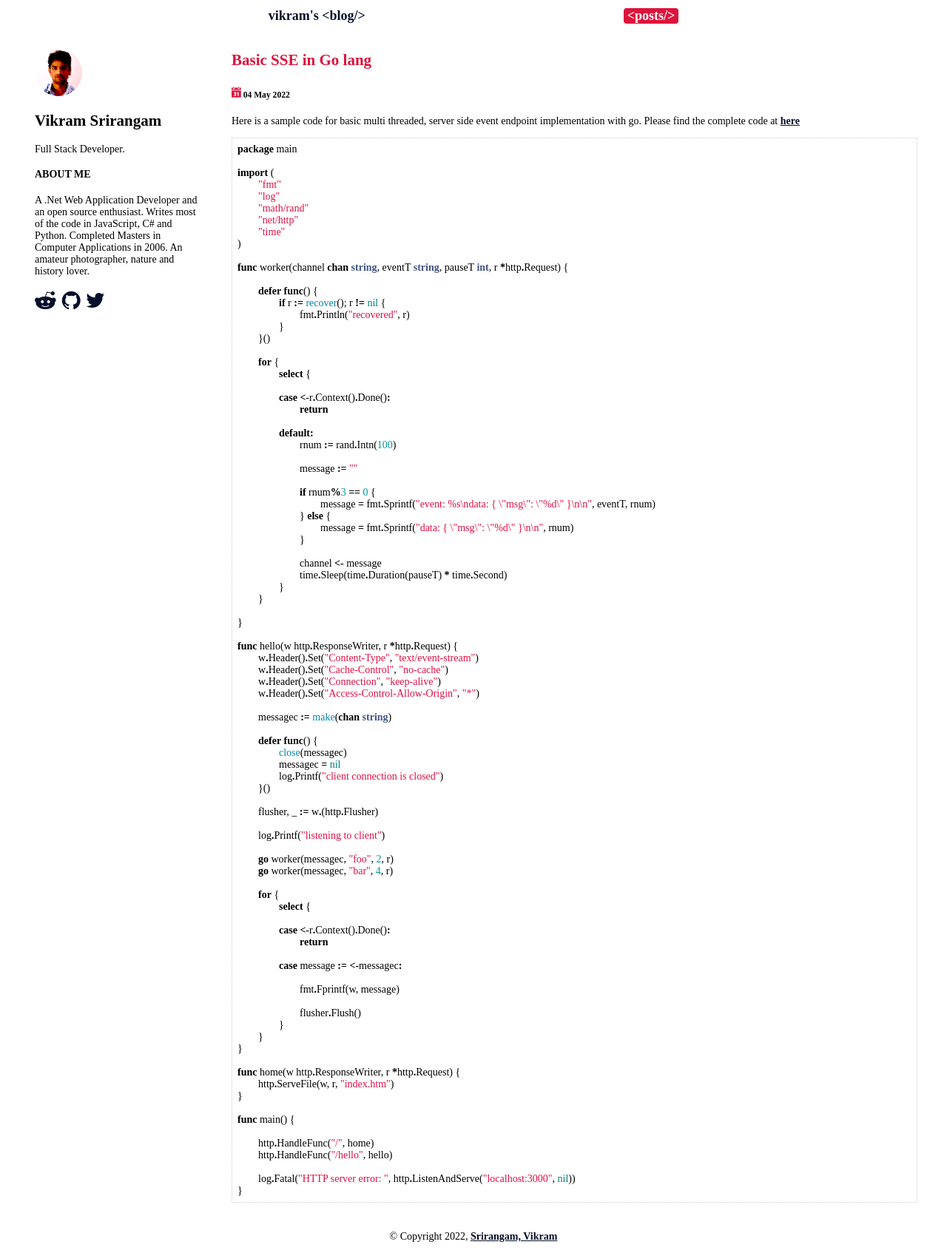
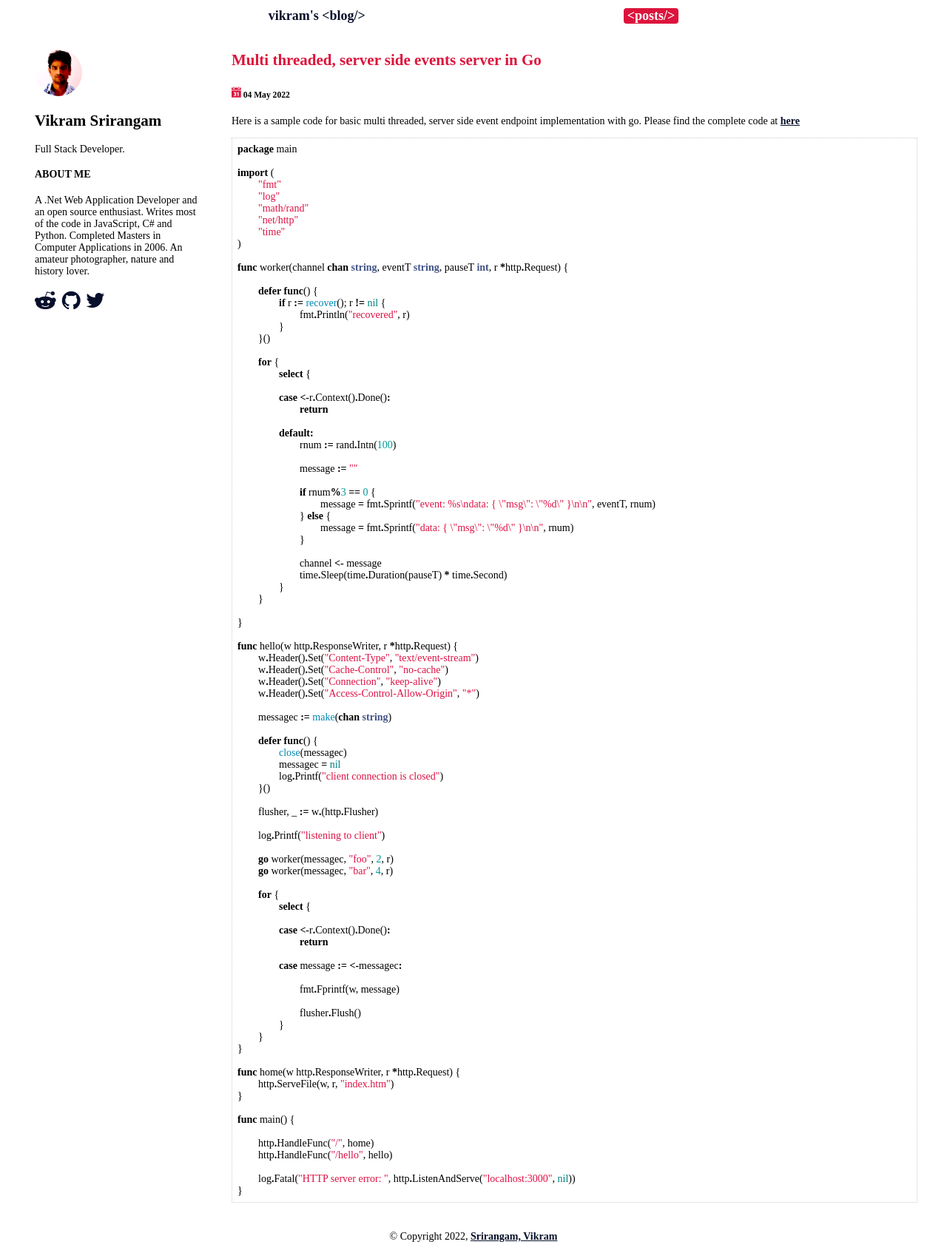
Before and after one commit to srirangamv/srirangamv.github.io, a Jekyll site: the page built from _posts/2022-05-04-go-channels.md, in a window 1280 px wide. Shown: the whole page at 74% size. Built offline with Jekyll 4.4.1, drawn with Linux system fonts in a browser that asks for light colours.

Commit message:
adding post

```diff
--- a/_posts/2022-05-04-go-channels-demo.md
+++ b/_posts/2022-05-04-go-channels.md
@@ -1,8 +1,8 @@
 ---
 layout: post
-title: "Basic SSE in Go lang"
-name: "2022-05-04-go-channels-demo"
-description: "basic multi threaded, server side event endpoint implementation with go."
+title: "Multi threaded, server side events server in Go"
+name: "2022-05-04-go-channels"
+description: "basic multi threaded, server side events endpoint implementation with go."
 tags: "go,multi-threading,coroutines,concurrency,channels,green threads,http server,server side events,code,technical article,blog,post"
 date: 2022-05-04
 ---
```
